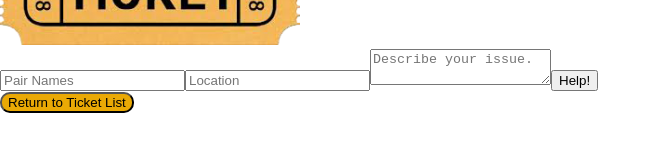
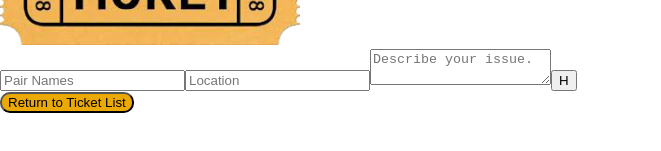
Before and after one commit to johnwhittenstudio/help-queue, a React (Create React App) app: page / in a window 1280 px wide. Both pictures are taken after a click on the button "Add ticket". Shown: the part 181-332 px from the top of the page, without its empty margins (0-661 px from the left). Built offline with nearby package versions, Linux system fonts and the light colour scheme.

Commit message:
update form

```diff
--- a/src/components/NewTicketForm.js
+++ b/src/components/NewTicketForm.js
@@ -24,7 +24,7 @@ function NewTicketForm(){
         <textarea
           name='issue'
           placeholder='Describe your issue.' />
-        <button type='submit'>Help!</button>
+        <button type='submit'>H</button>
       </form>
     </React.Fragment>
   );
```
